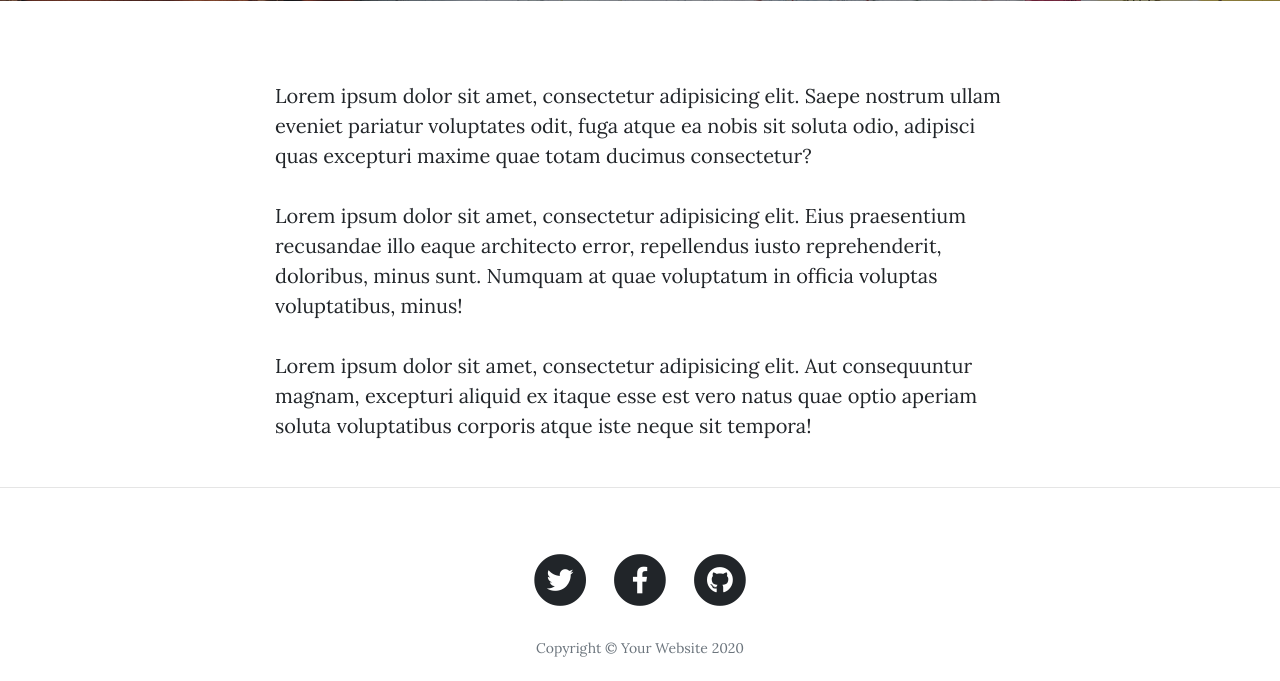
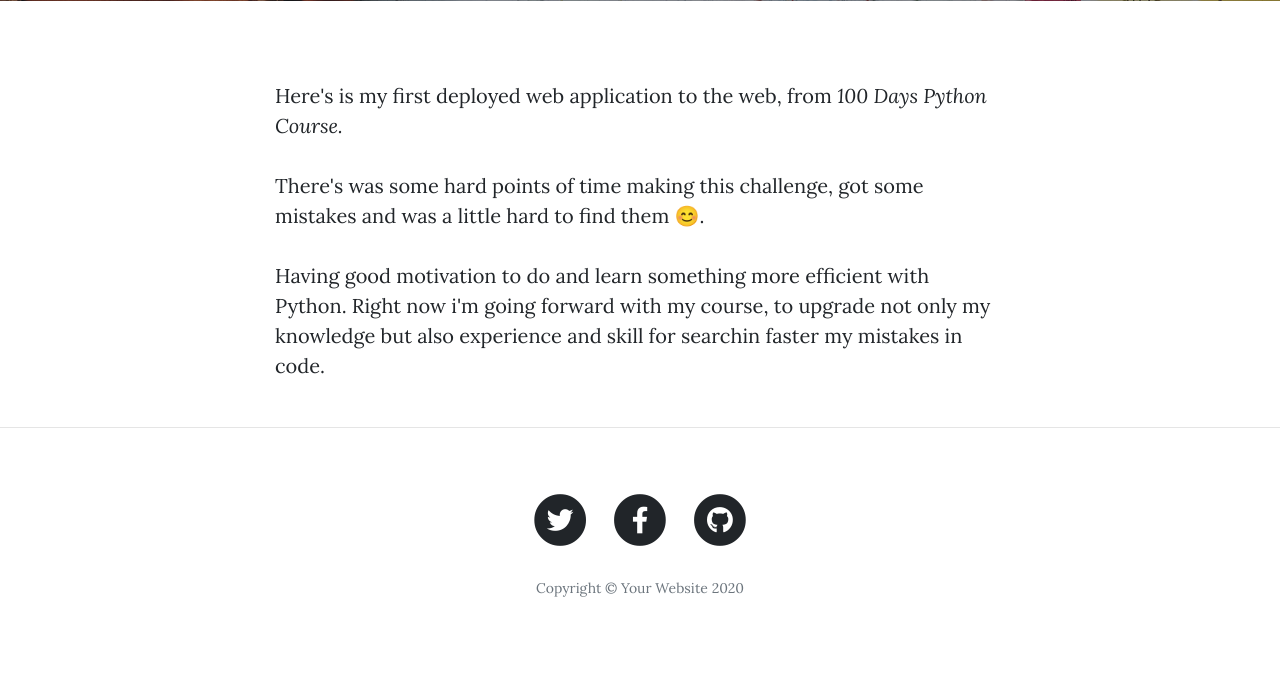
Before and after one commit to nvalikn/Blog-with-users-start, a Flask app: page /about in a window 1280 px wide. Shown: the part 531-1212 px from the top of the page. After the commit the page ends 1128 px from the top, so only its background shows below. Run offline with Flask 2, Linux system fonts and the light colour scheme; some libraries are stand-ins or nearby versions.

Commit message:
Updated about info

```diff
--- a/templates/about.html
+++ b/templates/about.html
@@ -19,9 +19,10 @@
   <div class="container">
     <div class="row">
       <div class="col-lg-8 col-md-10 mx-auto">
-        <p>Lorem ipsum dolor sit amet, consectetur adipisicing elit. Saepe nostrum ullam eveniet pariatur voluptates odit, fuga atque ea nobis sit soluta odio, adipisci quas excepturi maxime quae totam ducimus consectetur?</p>
-        <p>Lorem ipsum dolor sit amet, consectetur adipisicing elit. Eius praesentium recusandae illo eaque architecto error, repellendus iusto reprehenderit, doloribus, minus sunt. Numquam at quae voluptatum in officia voluptas voluptatibus, minus!</p>
-        <p>Lorem ipsum dolor sit amet, consectetur adipisicing elit. Aut consequuntur magnam, excepturi aliquid ex itaque esse est vero natus quae optio aperiam soluta voluptatibus corporis atque iste neque sit tempora!</p>
+        <p>Here's is my first deployed web application to the web, from <em>100 Days Python Course.</em></p>
+        <p>There's was some hard points of time making this challenge, got some mistakes and was a little hard to find them 😊.</p>
+        <p>Having good motivation to do and learn something more efficient with Python. Right now i'm going forward with my course,
+        to upgrade not only my knowledge but also experience and skill for searchin faster my mistakes in code.</p>
       </div>
     </div>
   </div>
```
